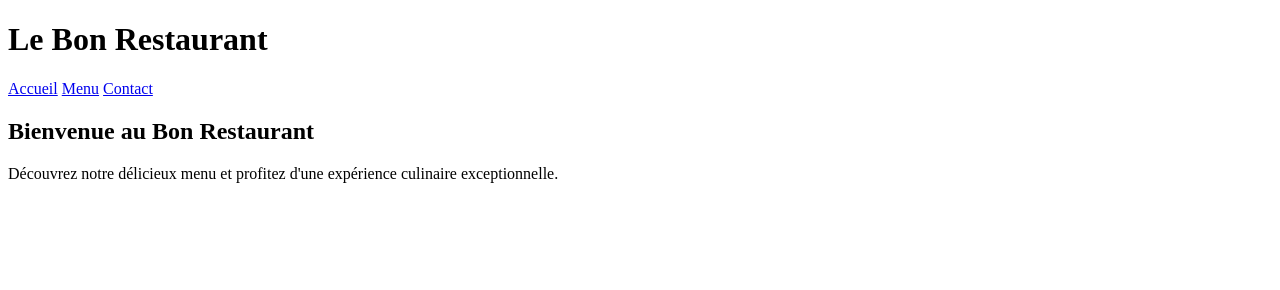
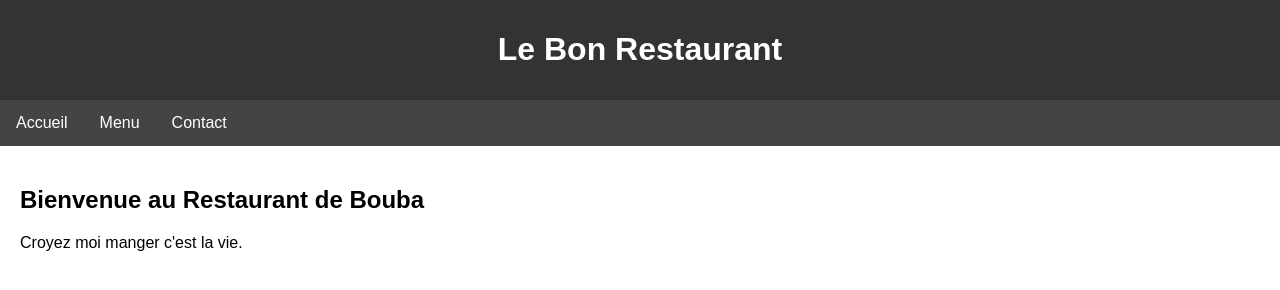
Before and after one commit to Bouba75/Resto, a plain HTML site: page index.html in a window 1280 px wide. Drawn offline with Linux system fonts and the light colour scheme.

Commit message:
mise à jour CSS

```diff
--- a/index.html
+++ b/index.html
@@ -3,7 +3,7 @@
 <head>
     <meta charset="UTF-8">
     <meta name="viewport" content="width=device-width, initial-scale=1.0">
-    <link rel="stylesheet" href="styles.css">
+    <link rel="stylesheet" href="style.css">
     <title>Restaurant Page</title>
 </head>
 <body>
@@ -19,8 +19,8 @@
     </nav>
 
     <section>
-        <h2>Bienvenue au Bon Restaurant</h2>
-        <p>Découvrez notre délicieux menu et profitez d'une expérience culinaire exceptionnelle.</p>
+        <h2>Bienvenue au Restaurant de Bouba</h2>
+        <p> Croyez moi manger c'est la vie.</p>
     </section>
 
 </body>
```
